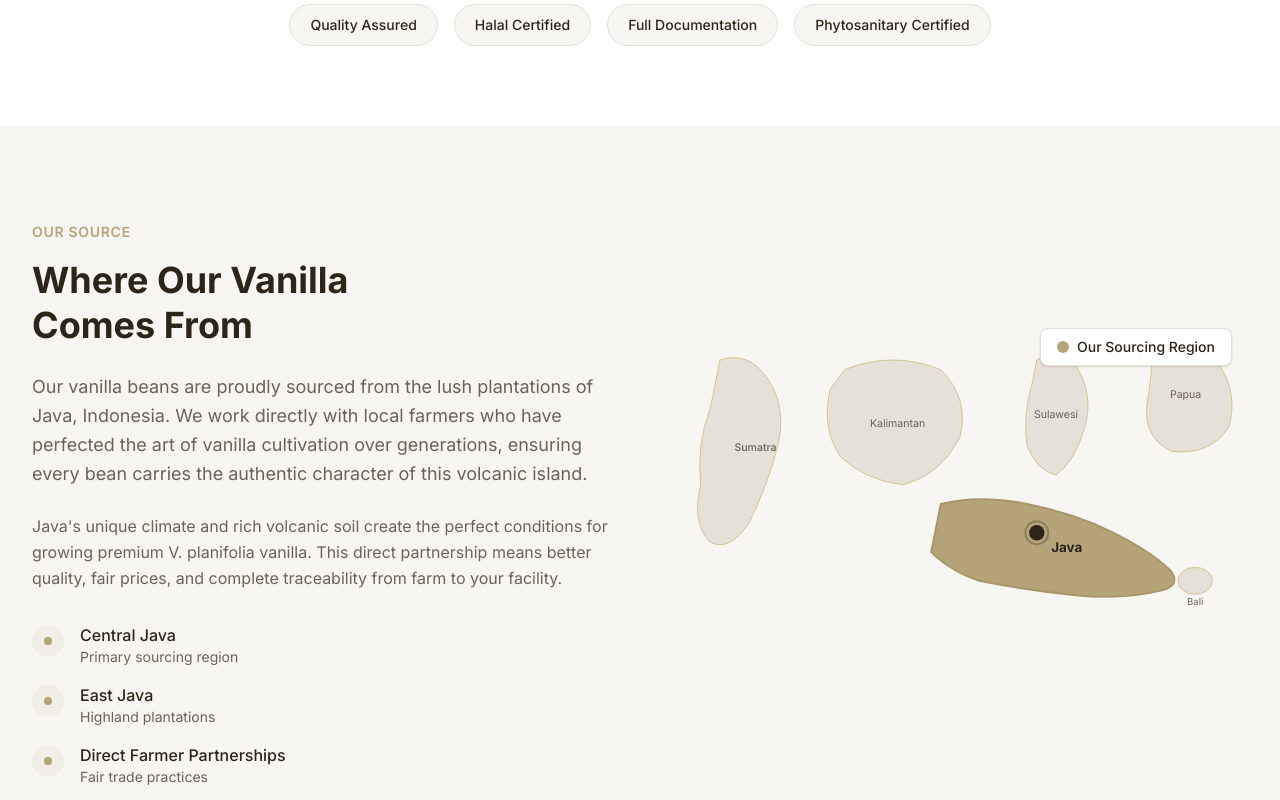
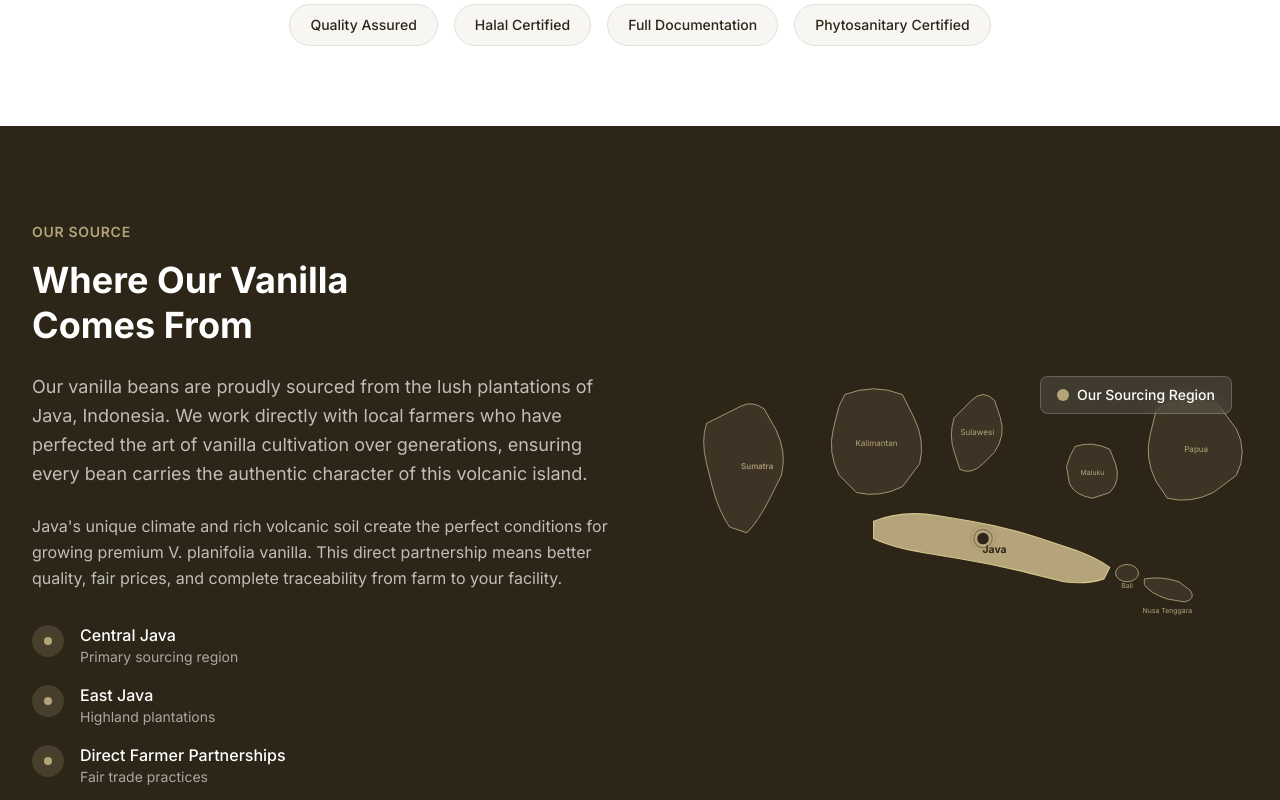
Before and after one commit to irfanmulachela-glitch/vanilla, a Next.js app: page / in a window 1280 px wide. Shown: the part 1220-2020 px from the top of the page. Built offline with nearby package versions, Linux system fonts and the light colour scheme.

Commit message:
Fix Indonesian map with proper shapes and dark charcoal background

```diff
--- a/src/components/home-page-content.tsx
+++ b/src/components/home-page-content.tsx
@@ -125,7 +125,7 @@ export function HomePageContent() {
       </section>
 
       {/* Origin Section - Clean Indonesian Map */}
-      <section className="py-24 bg-[#F8F6F2]">
+      <section className="py-24 bg-[#2C2518]">
         <div className="max-w-7xl mx-auto px-4 sm:px-6 lg:px-8">
           <div className="grid lg:grid-cols-2 gap-16 items-center">
             {/* Text Content */}
@@ -133,16 +133,16 @@ export function HomePageContent() {
               <p className="text-[#B5A37A] text-sm font-semibold uppercase tracking-wider mb-4">
                 Our Source
               </p>
-              <h2 className="text-3xl lg:text-4xl font-bold text-[#2C2518] mb-6 leading-tight">
+              <h2 className="text-3xl lg:text-4xl font-bold text-white mb-6 leading-tight">
                 Where Our Vanilla<br />Comes From
               </h2>
-              <p className="text-[#6B6358] mb-6 leading-relaxed text-lg">
+              <p className="text-white/70 mb-6 leading-relaxed text-lg">
                 Our vanilla beans are proudly sourced from the lush plantations of Java, Indonesia.
                 We work directly with local farmers who have perfected the art of vanilla cultivation
                 over generations, ensuring every bean carries the authentic character of this
                 volcanic island.
               </p>
-              <p className="text-[#6B6358] mb-8 leading-relaxed">
+              <p className="text-white/70 mb-8 leading-relaxed">
                 Java's unique climate and rich volcanic soil create the perfect conditions for
                 growing premium V. planifolia vanilla. This direct partnership means
                 better quality, fair prices, and complete traceability from farm to your facility.
@@ -156,12 +156,12 @@ export function HomePageContent() {
                   { title: "Direct Farmer Partnerships", desc: "Fair trade practices" },
                 ].map((item) => (
                   <div key={item.title} className="flex items-start gap-4">
-                    <div className="w-8 h-8 bg-[#B5A37A]/10 rounded-full flex items-center justify-center flex-shrink-0 mt-0.5">
+                    <div className="w-8 h-8 bg-[#B5A37A]/20 rounded-full flex items-center justify-center flex-shrink-0 mt-0.5">
                       <div className="w-2 h-2 bg-[#B5A37A] rounded-full" />
                     </div>
                     <div>
-                      <p className="text-[#2C2518] font-medium">{item.title}</p>
-                      <p className="text-[#6B6358] text-sm">{item.desc}</p>
+                      <p className="text-white font-medium">{item.title}</p>
+                      <p className="text-white/60 text-sm">{item.desc}</p>
                     </div>
                   </div>
                 ))}
@@ -170,66 +170,85 @@ export function HomePageContent() {
 
             {/* Indonesian Map - Zoomed on Java */}
             <div className="relative">
-              <svg viewBox="0 0 600 400" className="w-full h-auto" xmlns="http://www.w3.org/2000/svg">
-                {/* Sumatra */}
+              <svg viewBox="0 0 1000 500" className="w-full h-auto" xmlns="http://www.w3.org/2000/svg">
+                {/* Sumatra - accurate shape */}
                 <path
-                  d="M50 50 Q80 40 100 70 Q120 100 110 140 Q100 180 80 220 Q60 250 40 240 Q20 220 30 180 Q25 140 40 100 Z"
-                  fill="#E5E0D8"
+                  d="M120 80 Q140 70 160 85 L180 120 Q200 160 190 200 L170 240 Q150 280 130 300 L100 290 Q80 260 70 220 L60 180 Q50 140 60 110 Z"
+                  fill="#3D3425"
+                  stroke="#B5A37A"
+                  strokeWidth="1.5"
+                />
+                <text x="120" y="190" fill="#B5A37A" fontSize="14" fontWeight="500">Sumatra</text>
+
+                {/* Kalimantan - accurate shape */}
+                <path
+                  d="M300 60 Q350 40 400 60 L420 100 Q440 140 430 180 L400 220 Q360 240 320 230 L290 200 Q270 160 280 120 L290 80 Z"
+                  fill="#3D3425"
+                  stroke="#B5A37A"
+                  strokeWidth="1.5"
+                />
+                <text x="355" y="150" fill="#B5A37A" fontSize="14" textAnchor="middle">Kalimantan</text>
+
+                {/* Sulawesi - accurate K-shape */}
+                <path
+                  d="M520 70 Q540 50 560 70 L570 100 Q580 130 560 160 L540 180 Q520 200 500 190 L490 160 Q480 130 490 100 L510 80 Z"
+                  fill="#3D3425"
+                  stroke="#B5A37A"
+                  strokeWidth="1.5"
+                />
+                <text x="530" y="130" fill="#B5A37A" fontSize="14" textAnchor="middle">Sulawesi</text>
+
+                {/* Java - Highlighted, elongated island */}
+                <path
+                  d="M350 280 Q400 260 460 270 L520 280 Q580 290 640 310 L700 330 Q740 345 760 360 L750 380 Q720 390 680 385 L620 370 Q560 355 500 345 L440 335 Q380 325 350 310 Z"
+                  fill="#B5A37A"
                   stroke="#D4C48A"
-                  strokeWidth="1"
-                />
-                <text x="65" y="145" fill="#6B6358" fontSize="11" fontWeight="500">Sumatra</text>
-
-                {/* Java - Highlighted */}
-                <path
-                  d="M280 200 Q320 190 370 200 Q420 210 460 230 Q500 250 520 270 Q530 285 510 290 Q470 300 420 295 Q370 290 320 280 Q290 270 270 250 Z"
-                  fill="#B5A37A"
-                  stroke="#A8956A"
                   strokeWidth="2"
                 />
-                <text x="395" y="250" fill="#2C2518" fontSize="14" fontWeight="bold">Java</text>
+                <text x="560" y="335" fill="#2C2518" fontSize="18" fontWeight="bold" textAnchor="middle">Java</text>
 
-                {/* Marker on Java */}
-                <circle cx="380" cy="230" r="8" fill="#2C2518" />
-                <circle cx="380" cy="230" r="12" fill="none" stroke="#2C2518" strokeWidth="2" opacity="0.3" />
+                {/* Marker on Java - Central Java */}
+                <circle cx="540" cy="310" r="10" fill="#2C2518" />
+                <circle cx="540" cy="310" r="16" fill="none" stroke="#2C2518" strokeWidth="2" opacity="0.4" />
+                <circle cx="540" cy="310" r="22" fill="none" stroke="#2C2518" strokeWidth="1" opacity="0.2" />
 
-                {/* Bali */}
-                <ellipse cx="545" cy="280" rx="18" ry="14" fill="#E5E0D8" stroke="#D4C48A" strokeWidth="1" />
-                <text x="545" y="305" fill="#6B6358" fontSize="10" textAnchor="middle">Bali</text>
+                {/* Bali - small island east of Java */}
+                <ellipse cx="790" cy="370" rx="20" ry="15" fill="#3D3425" stroke="#B5A37A" strokeWidth="1.5" />
+                <text x="790" y="395" fill="#B5A37A" fontSize="12" textAnchor="middle">Bali</text>
 
-                {/* Kalimantan */}
+                {/* Nusa Tenggara */}
                 <path
-                  d="M180 60 Q230 40 280 60 Q310 90 300 130 Q280 170 240 180 Q200 175 175 150 Q155 120 165 80 Z"
-                  fill="#E5E0D8"
-                  stroke="#D4C48A"
-                  strokeWidth="1"
+                  d="M820 380 Q850 375 880 385 L900 400 Q910 415 890 420 L860 415 Q830 405 820 390 Z"
+                  fill="#3D3425"
+                  stroke="#B5A37A"
+                  strokeWidth="1.5"
                 />
-                <text x="235" y="120" fill="#6B6358" fontSize="11" textAnchor="middle">Kalimantan</text>
+                <text x="860" y="440" fill="#B5A37A" fontSize="12" textAnchor="middle">Nusa Tenggara</text>
 
-                {/* Sulawesi */}
+                {/* Papua - easternmost */}
                 <path
-                  d="M380 50 Q400 35 420 55 Q440 85 430 120 Q420 155 400 170 Q380 165 370 140 Q365 110 375 75 Z"
-                  fill="#E5E0D8"
-                  stroke="#D4C48A"
-                  strokeWidth="1"
+                  d="M850 80 Q900 60 950 80 L980 120 Q1000 160 980 200 L940 230 Q900 250 860 240 L840 210 Q820 170 830 130 L840 90 Z"
+                  fill="#3D3425"
+                  stroke="#B5A37A"
+                  strokeWidth="1.5"
                 />
-                <text x="400" y="110" fill="#6B6358" fontSize="11" textAnchor="middle">Sulawesi</text>
+                <text x="910" y="160" fill="#B5A37A" fontSize="14" textAnchor="middle">Papua</text>
 
-                {/* Papua */}
+                {/* Maluku */}
                 <path
-                  d="M500 40 Q540 25 570 55 Q590 85 580 120 Q560 150 520 145 Q490 130 495 95 Q500 65 500 40 Z"
-                  fill="#E5E0D8"
-                  stroke="#D4C48A"
-                  strokeWidth="1"
+                  d="M700 150 Q730 140 760 155 L770 180 Q780 210 760 230 L730 240 Q700 235 690 215 L685 185 Q690 165 700 150 Z"
+                  fill="#3D3425"
+                  stroke="#B5A37A"
+                  strokeWidth="1.5"
                 />
-                <text x="535" y="90" fill="#6B6358" fontSize="11" textAnchor="middle">Papua</text>
+                <text x="730" y="200" fill="#B5A37A" fontSize="12" textAnchor="middle">Maluku</text>
               </svg>
 
               {/* Floating label */}
-              <div className="absolute top-4 right-4 bg-white px-4 py-2 rounded-lg shadow-sm border border-[#E5E0D8]">
+              <div className="absolute top-4 right-4 bg-white/10 backdrop-blur-sm px-4 py-2 rounded-lg border border-white/20">
                 <div className="flex items-center gap-2">
                   <div className="w-3 h-3 bg-[#B5A37A] rounded-full" />
-                  <span className="text-sm font-medium text-[#2C2518]">Our Sourcing Region</span>
+                  <span className="text-sm font-medium text-white">Our Sourcing Region</span>
                 </div>
               </div>
             </div>
```
